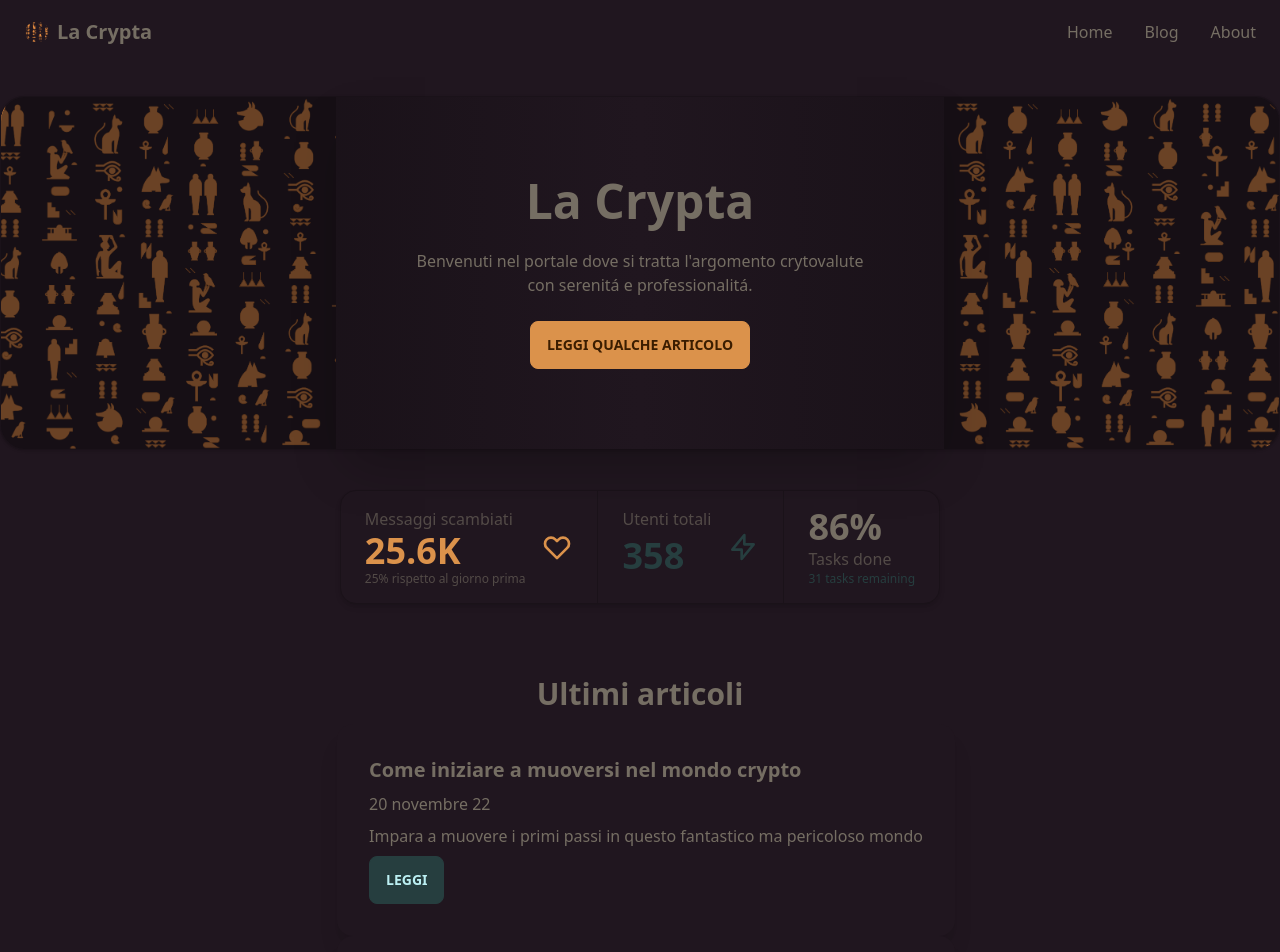
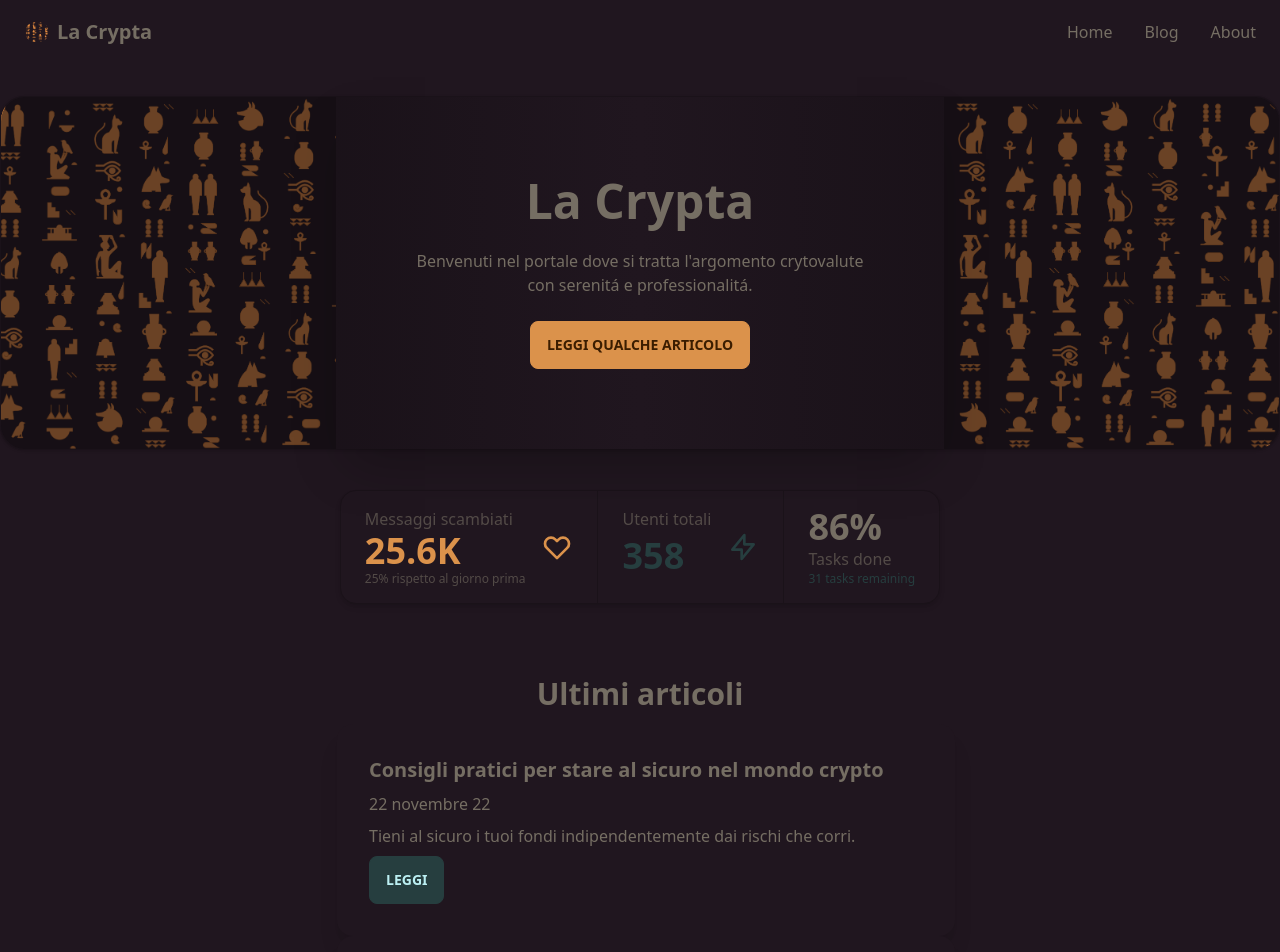
Before and after one commit to AndreaBarghigiani/lacrypta, a Next.js app: page / in a window 1280 px wide. Shown: the top 952 px of the page. Built offline with nearby package versions, Linux system fonts and the light colour scheme.

Commit message:
fix: date sorted posts

```diff
--- a/components/postsList.js
+++ b/components/postsList.js
@@ -1,10 +1,13 @@
 import Post from "./post";
 
 export default function PostsList({ posts }) {
+  const sortedPosts = posts.sort((a, b) =>
+    a.frontmatter.date > b.frontmatter.date ? -1 : 1
+  );
   return (
     <div className="max-w-2xl py-8 mx-auto space-x-3">
       <h2 className="mb-3 text-3xl font-bold text-center">Ultimi articoli</h2>
-      {posts.map(({ slug, frontmatter }) => (
+      {sortedPosts.map(({ slug, frontmatter }) => (
         <Post key={slug} slug={slug} frontmatter={frontmatter} />
       ))}
     </div>
```
